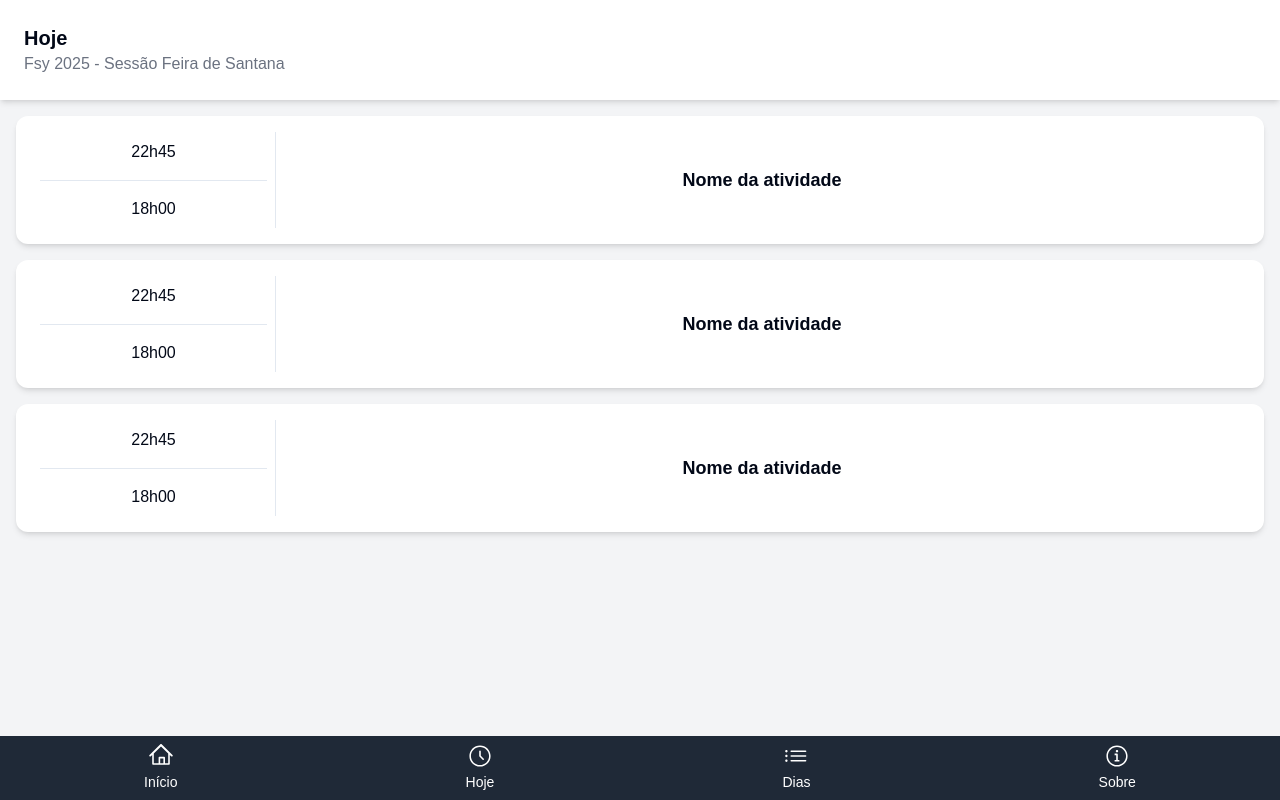
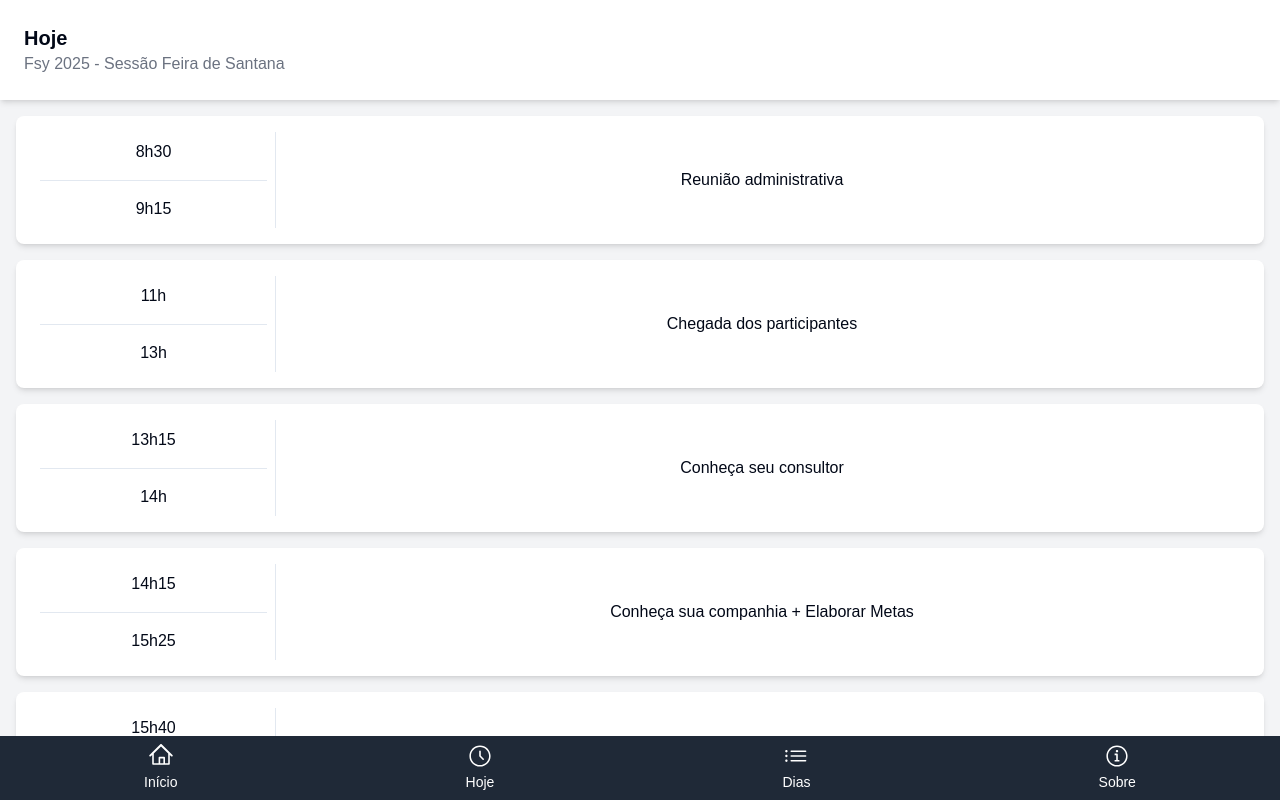
Before and after one commit to caleosilva/FSY-APP, a Next.js app: page /hoje in a window 1280 px wide. Built offline with nearby package versions, Linux system fonts and the light colour scheme.

Commit message:
feat: acessando data from json

```diff
--- /dev/null
+++ b/app/dias/page.tsx
@@ -0,0 +1,19 @@
+export default function Dias() {
+
+  return (
+    <div className="flex flex-col h-screen overflow-y-auto pb-20 bg-gray-100">
+
+      {/* Header */}
+      <div className="flex flex-col items-start justify-center p-6 bg-white shadow-md ">
+        <h1 className="text-xl font-semibold">Dias</h1>
+        <h2 className="text-base text-gray-500">
+          Fsy 2025 - Sessão Feira de Santana
+        </h2>
+      </div>
+
+      <div className="flex flex-col flex-1 h-full p-4  space-y-4 pb-20 ">
+        Do be developed
+      </div>
+    </div>
+  );
+}
--- a/app/hoje/page.tsx
+++ b/app/hoje/page.tsx
@@ -1,6 +1,11 @@
+"use client"
+
 import DialogActivity from "@/components/formatedComponents/DialogActivity";
+import { useActivities } from "@/hooks/useActivities";
 
 export default function Hoje() {
+  const activities = useActivities("dia1");
+
   return (
     <div className="flex flex-col h-screen overflow-y-auto pb-20 bg-gray-100">
 
@@ -12,21 +17,15 @@ export default function Hoje() {
         </h2>
       </div>
 
-      <div className="flex flex-col flex-1 h-full p-4  space-y-4 ">
-        <DialogActivity
-          additionalClass=" shadow-lg rounded-xl p-4"
-          backgroundColor=""
-        />
-
-        <DialogActivity
-          additionalClass=" shadow-lg rounded-xl p-4"
-          backgroundColor=""
-        />
-
-        <DialogActivity
-          additionalClass=" shadow-lg rounded-xl p-4"
-          backgroundColor=""
-        />
+      <div className="flex flex-col flex-1 h-full p-4  space-y-4 pb-20 ">
+        {activities.map((activity, index) => (
+          <DialogActivity
+            key={index}
+            activity={activity}
+            additionalClass="rounded-lg"
+            backgroundColor="#ffffff"
+          />
+        ))}
       </div>
     </div>
   );
--- /dev/null
+++ b/app/sobre/page.tsx
@@ -0,0 +1,19 @@
+export default function Dias() {
+
+  return (
+    <div className="flex flex-col h-screen overflow-y-auto pb-20 bg-gray-100">
+
+      {/* Header */}
+      <div className="flex flex-col items-start justify-center p-6 bg-white shadow-md ">
+        <h1 className="text-xl font-semibold">Sobre</h1>
+        <h2 className="text-base text-gray-500">
+          Fsy 2025 - Sessão Feira de Santana
+        </h2>
+      </div>
+
+      <div className="flex flex-col flex-1 h-full p-4  space-y-4 pb-20 ">
+        Do be developed
+      </div>
+    </div>
+  );
+}
--- a/components/formatedComponents/DialogActivity.tsx
+++ b/components/formatedComponents/DialogActivity.tsx
@@ -32,7 +32,6 @@ export default function DialogActivity({
     activity,
     backgroundColor
 }: DialogActivityProps) {
-    console.log(activity)
     return (
         <Dialog>
             <DialogTrigger>
@@ -41,15 +40,15 @@ export default function DialogActivity({
                     style={{ backgroundColor }}
                 >
                     <div className="w-1/5 flex flex-col items-center justify-center space-y-4 p-2">
-                        <p>22h45</p>
+                        <p>{activity?.time.split(" - ")[0]}</p>
                         <Separator />
-                        <p>18h00</p>
+                        <p>{activity?.time.split(" - ")[1]}</p>
                     </div>
 
                     <Separator orientation="vertical" />
 
                     <div className="w-4/5 flex items-center justify-center">
-                        <p className="text-lg font-bold"> Nome da atividade </p>
+                        <p className="text-md "> {`${activity?.name}`} </p>
                     </div>
                 </div>
 
--- /dev/null
+++ b/hooks/useActivities.ts
@@ -0,0 +1,51 @@
+"use client"
+
+import { useEffect, useState } from "react";
+
+import daysResponse from "@/data/dias.json"
+import activitiesResponseImport from "@/data/atividades.json"
+
+interface KeyPoint {
+  title?: string;
+  details?: string;
+  todo?: string[];
+}
+
+interface Activity {
+  time: string;
+  name: string;
+  location: string;
+  key_points: KeyPoint[];
+}
+
+interface DaysResponse {
+  dia1: string[];
+  dia2: string[];
+  dia3: string[];
+  dia4: string[];
+  dia5: string[];
+}
+
+interface ActivitiesResponse {
+  [id: string]: Activity;
+}
+
+export function useActivities(day: keyof DaysResponse) {
+  const [activities, setActivities] = useState<Activity[]>([]);
+
+  useEffect(() => {
+    async function fetchData() {
+      try {
+        const activitiesResponse: ActivitiesResponse = activitiesResponseImport;
+        const activityIds = daysResponse[day] || [];
+        const filteredActivities = activityIds.map((id: string) => activitiesResponse[id]);
+
+        setActivities(filteredActivities);
+      } catch (error) {
+        console.error("Erro ao carregar atividades:", error);
+      }
+    }
+    fetchData();
+  }, [day]);
+  return activities;
+}
```
Also changed, not shown: data/atividades.json (renamed from data/dados.json).
